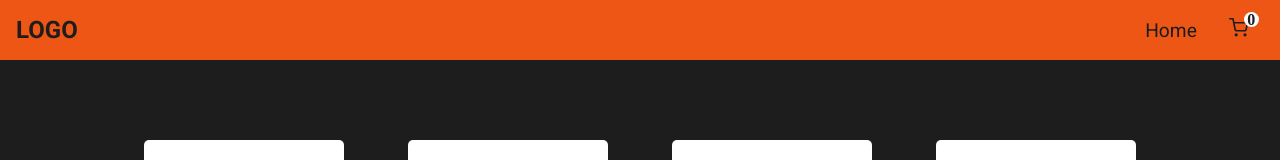
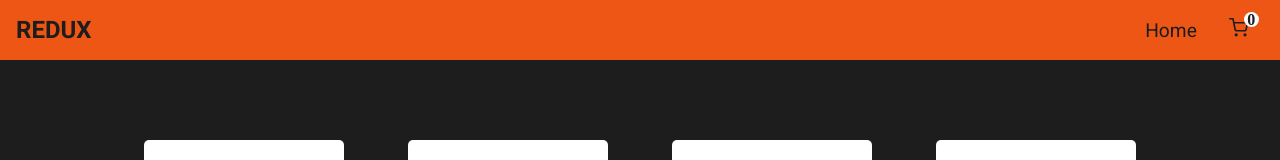
Before and after one commit to wajaht-ali/https---github.com-wajaht-ali-react-shopping-cart, a React (Create React App) app: page / in a window 1280 px wide. Shown: the top 160 px of the page. Built offline with nearby package versions, Linux system fonts and the light colour scheme; a web font is replaced by a local one.

Commit message:
title changed

```diff
--- a/src/components/Header.jsx
+++ b/src/components/Header.jsx
@@ -7,7 +7,7 @@ const Header = () => {
   const {cartItems} = useSelector((state) => state.cart);
   return (
     <nav>
-      <h2>Logo</h2>
+      <h2>Redux</h2>
       <div>
         <Link className='home2' to={"/"}>Home</Link>
         <Link to={"/cart"}>
```
